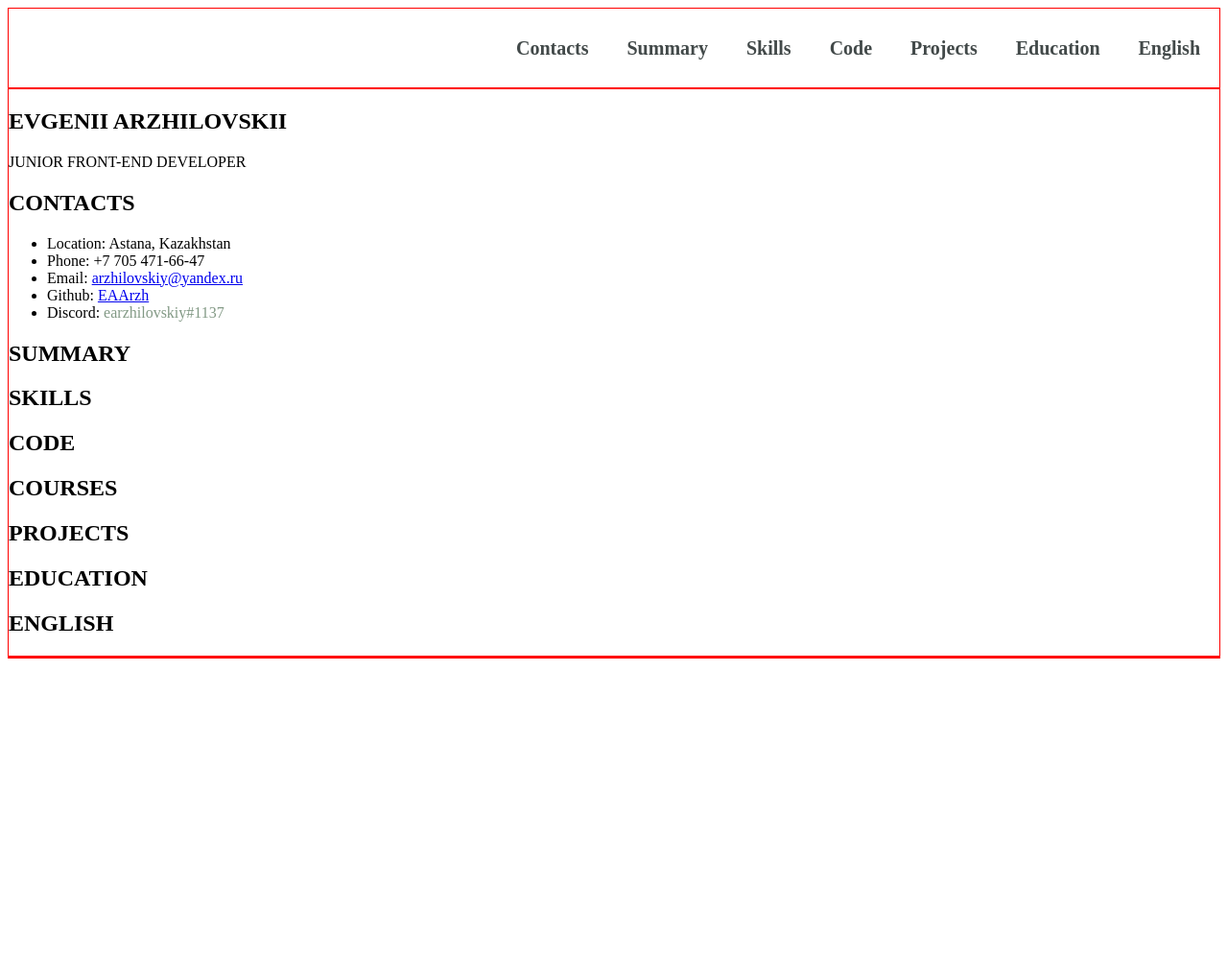
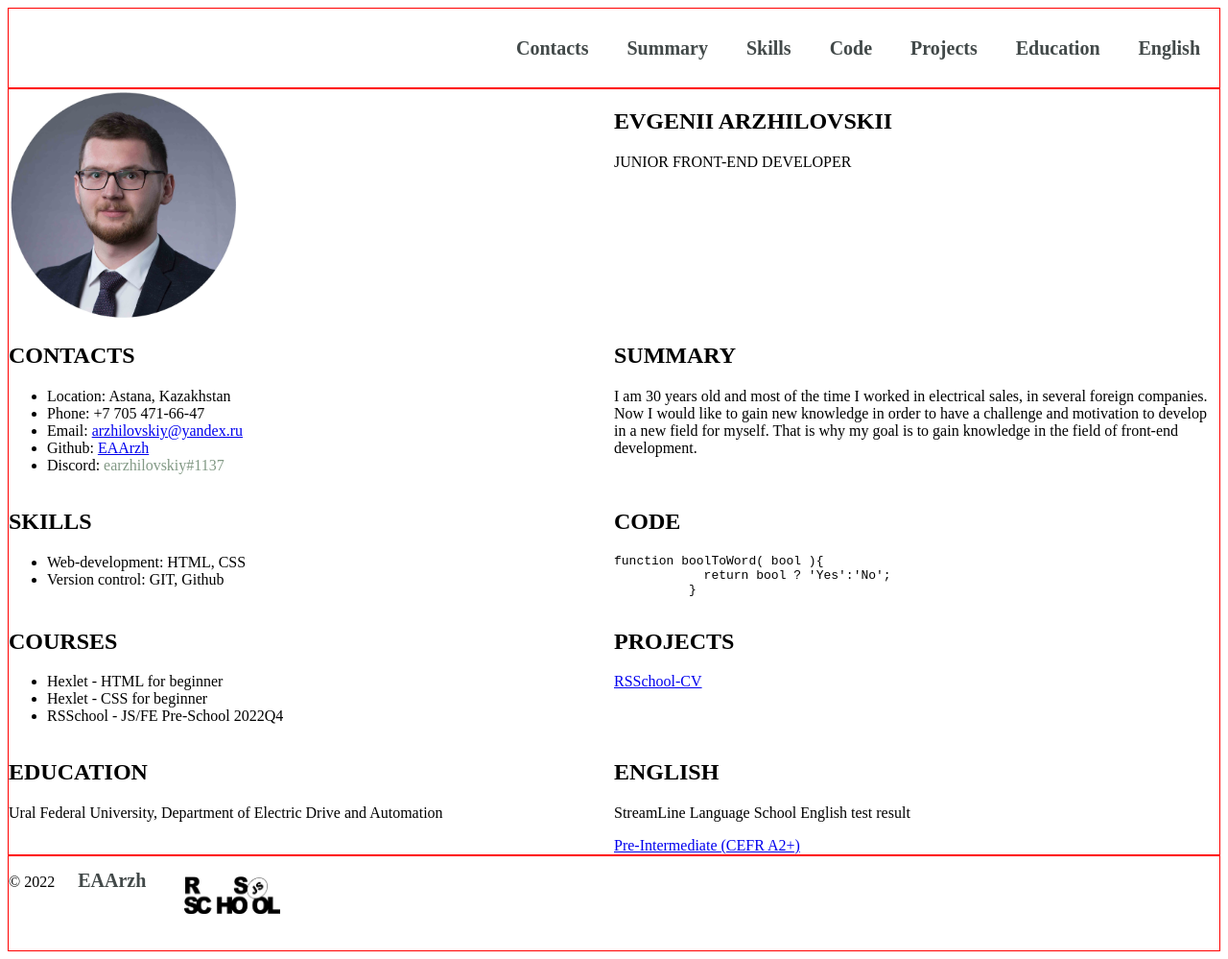
Before and after one commit to EAArzh/rsschool-cv, a plain HTML site: page index.html in a window 1280 px wide. Shown: the whole page at 96% size. Before the commit the page ends 800 px from the top, so only its background shows below. Drawn offline with Linux system fonts and the light colour scheme.

Commit message:
feat: add more information to html and css

```diff
--- a/index.html
+++ b/index.html
@@ -10,7 +10,7 @@
     <link href="https://fonts.googleapis.com/css2?family=Roboto:wght@300;400&display=swap" rel="stylesheet">
 </head>
 <link rel="stylesheet" href="style.css"
-<link rel="icon" href="assets/favicon.ico"
+<link rel="icon" href="./assets/images.ico"
 <body>
   <header class="header">
     <div class="container">
@@ -29,10 +29,15 @@
   </header>
 
   <main class="main">
-    <div class="container">
-       <section class="section" id="profile">
-        <h1 class="section-title">EVGENII ARZHILOVSKII</h1>
-        <p>JUNIOR FRONT-END DEVELOPER<p>
+    <div class="container main-container">
+       <section class="section section-avatar" id="avatar">
+        <img src="./assets/img/avatar.jpg" alt=""class="avatar" width="240" height="240">
+       </section>
+       <section class="section section-profile" id="profile">
+        <div class="section-profile-title">
+          <h1 class="section-title">EVGENII ARZHILOVSKII</h1>
+          <p>JUNIOR FRONT-END DEVELOPER</p>
+          </div>
        </section>
        <section class="section" id="contacts">
         <h2 class="section-title">CONTACTS</h2>
@@ -56,32 +61,63 @@
        </section>
        <section class="section" id="summary">
         <h2 class="section-title">SUMMARY</h2>
+        <p>
+            I am 30 years old and most of the time I worked in electrical sales, in several foreign companies. Now I would like to gain new knowledge in order to have a challenge and motivation to develop in a new field for myself. That is why my goal is to gain knowledge in the field of front-end development.
+        </p>
        </section>
        <section class="section" id="skills">
         <h2 class="section-title">SKILLS</h2>
+        <ul class="section-list">
+            <li class="section-item">
+              Web-development:<span> HTML, CSS</span>
+            </li>
+            <li class="section-item">
+              Version control:<span> GIT, Github</span>
+            </li>
+          </ul>
        </section>
        <section class="section" id="code">
         <h2 class="section-title">CODE</h2>
+        <pre class="pre"><code>function boolToWord( bool ){
+            return bool ? 'Yes':'No';
+          }</code></pre>
        </section>
        <section class="section" id="courses">
         <h2 class="section-title">COURSES</h2>
+        <ul class="section-list">
+            <li class="section-item">
+                Hexlet<span> - HTML for beginner</span>
+            </li>
+            <li calss="section-item">
+                Hexlet<span> - CSS for beginner</span>
+            </li>
+            <li class="section-item">
+                RSSchool<span> - JS/FE Pre-School 2022Q4</span>
+            </li>
+        </ul>
+
        </section>
        <section class="section" id="projects">
         <h2 class="section-title">PROJECTS</h2>
+        <a href="https://eaarzh.github.io/rsschool-cv/">RSSchool-CV</a>
        </section>
        <section class="section" id="education">
         <h2 class="section-title">EDUCATION</h2>
+        <p>Ural Federal University, Department of Electric Drive and Automation</p>
        </section>
        <section class="section" id="english">
         <h2 class="section-title">ENGLISH</h2>
+        <p>StreamLine Language School English test result</p>
+        <a href="https://test.str.by/mod/quiz/view.php?id=1176">Pre-Intermediate (CEFR A2+)</a>
        </section>
 
     </div>
   </main>
 
   <footer class="footer">
-    <div class="container">
-
+    <div class="container footer-container">
+        <div>© 2022 <a href="https://github.com/EAArzh" class="github nav-link">EAArzh</a></div>
+        <p class="rsschool nav-link"><a href="https://rs.school/js/"><img src="./assets/img/rs_school_js.png" width="100" height="40" alt="rsschool logo"></a></p>
     </div>
   </footer>
 </body>
--- a/style.css
+++ b/style.css
@@ -56,3 +56,26 @@
    max-width: 1440px;
    margin: 0 auto;
  }
+
+ .main-container {
+   display: flex;
+   flex-wrap: wrap;
+ }
+
+ .section {
+   width: 50%;
+ }
+
+ .footer-container {
+   display: flex;
+ }
+
+ .section {
+   width: 50%;
+ }
+
+ @media (max-width: 768px) {
+   .section {
+     width: 100%;
+   }
+ }
```
Also changed, not shown: assets/img/avatar.jpg (added), assets/img/rs_school_js.png (added), 1 other file.
